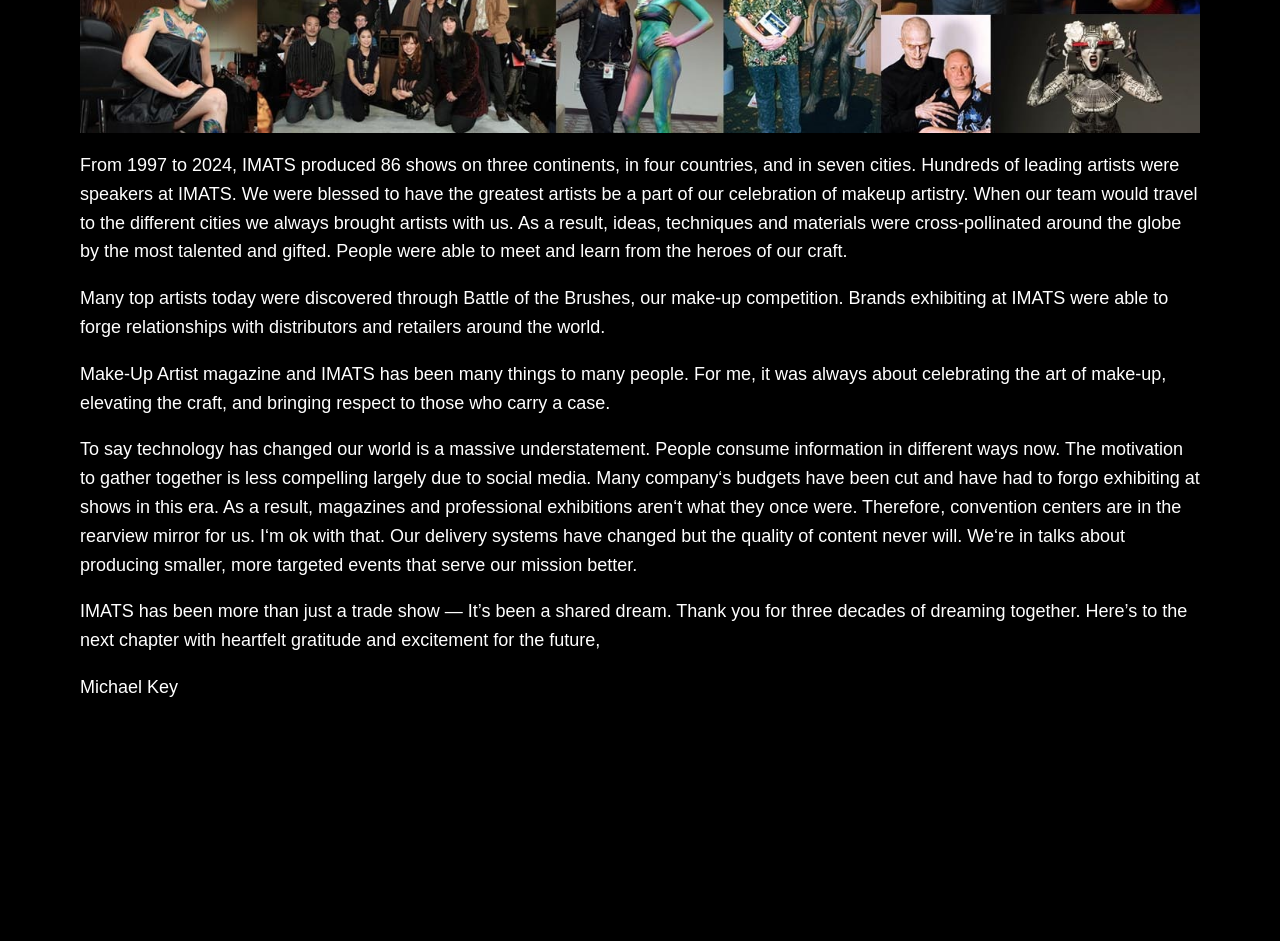
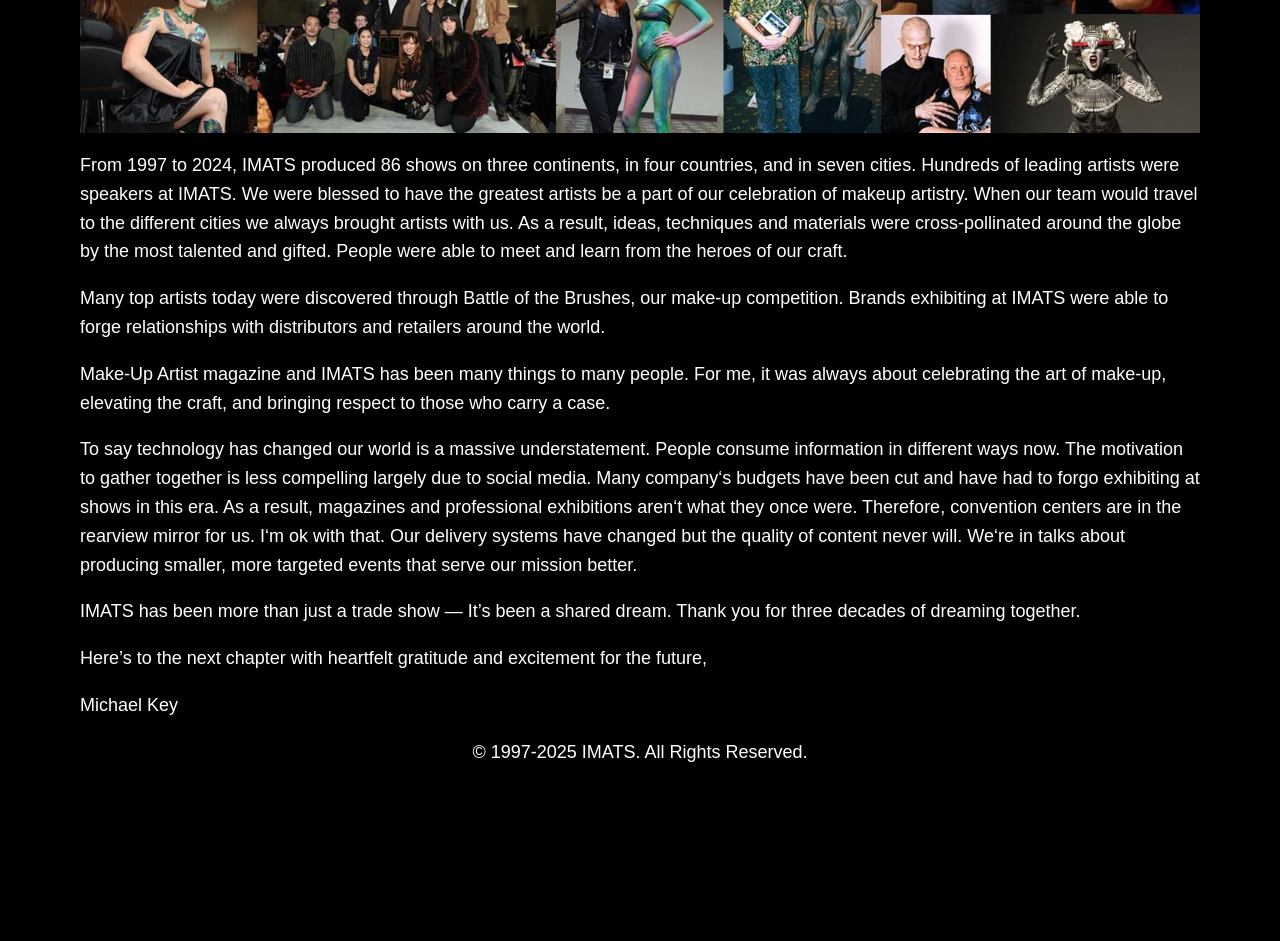
Before and after one commit to jrcreative/imatsnet, a plain HTML site: page index.html in a window 1280 px wide. Shown: the part 547-1488 px from the top of the page. Before the commit the page ends 1267 px from the top, so only its background shows below. Drawn offline with Linux system fonts and the light colour scheme.

Commit message:
add footer to index.html

```diff
--- a/index.html
+++ b/index.html
@@ -3,7 +3,7 @@
   <meta charset="UTF-8">
   <meta http-equiv="X-UA-Compatible" content="IE=edge">
   <meta name="viewport" content="width=device-width, initial-scale=1.0">
-  <title>IMATS - The International Make-up Artist Tradeshow</title>
+  <title>IMATS - The International Make-Up Artist Tradeshow</title>
   <style>
       body {
       background-color: black;
@@ -21,6 +21,9 @@
       width: 100%;
       height: auto;
     }
+    .footer {
+      min-height: 200px;
+      text-align: center;
   </style>
 </head>
 <body>
@@ -34,11 +37,13 @@
 
 <p>To say technology has changed our world is a massive understatement. People consume information in different ways now. The motivation to gather together is less compelling largely due to social media. Many company‘s budgets have been cut and have had to forgo exhibiting at shows in this era. As a result, magazines and professional exhibitions aren‘t what they once were. Therefore, convention centers are in the rearview mirror for us. I‘m ok with that. Our delivery systems have changed but the quality of content never will. We‘re in talks about producing smaller, more targeted events that serve our mission better.
 
-<p>IMATS has been more than just a trade show — It’s been a shared dream. Thank you for three decades of dreaming together. Here’s to the next chapter with heartfelt gratitude and excitement for the future,
+<p>IMATS has been more than just a trade show — It’s been a shared dream. Thank you for three decades of dreaming together.
+
+<p>Here’s to the next chapter with heartfelt gratitude and excitement for the future,
 
 <p>Michael Key
 
-
+<div class="footer">© 1997-2025 IMATS. All Rights Reserved.</div>
   </div>
 </body>
 </html>
```
